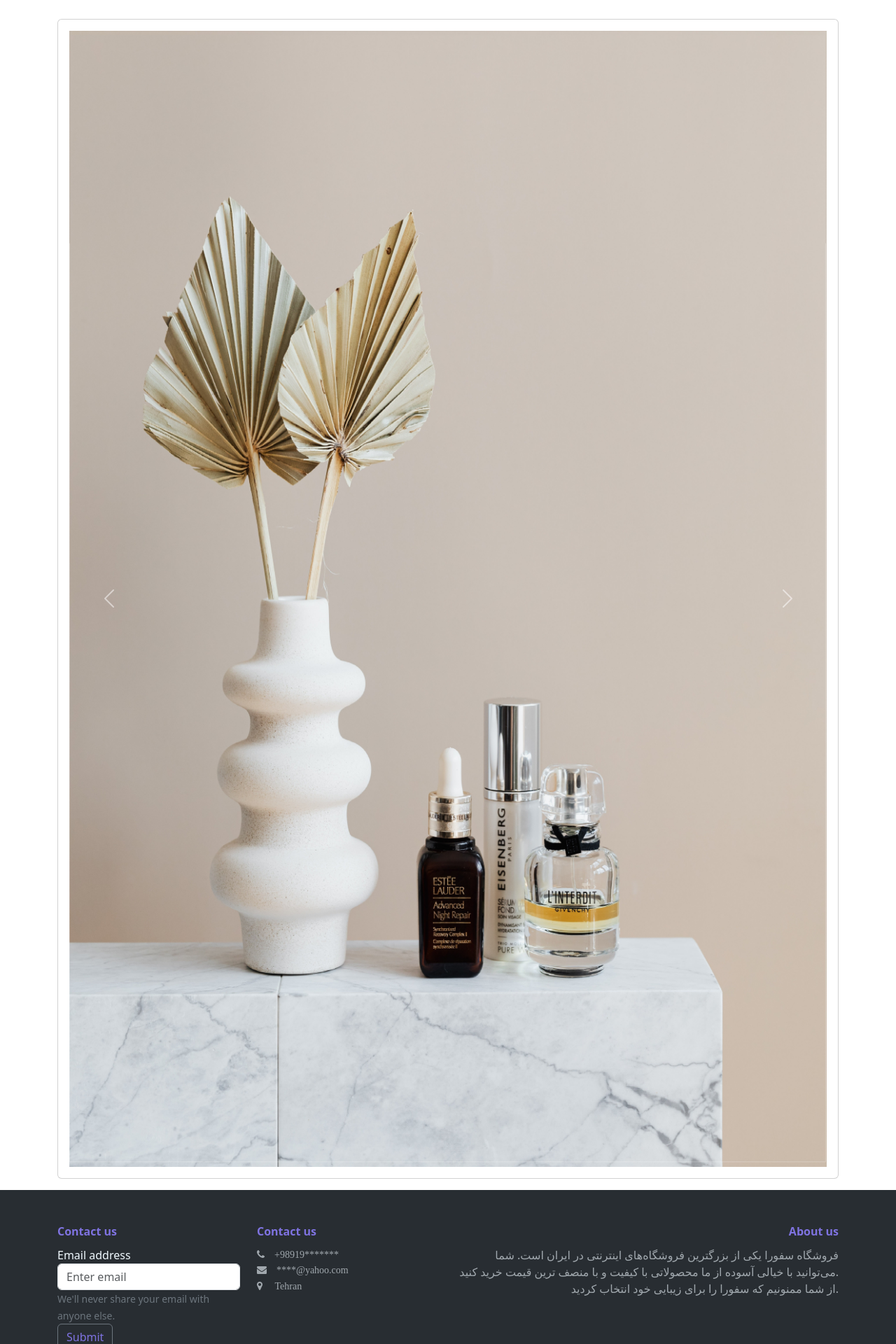
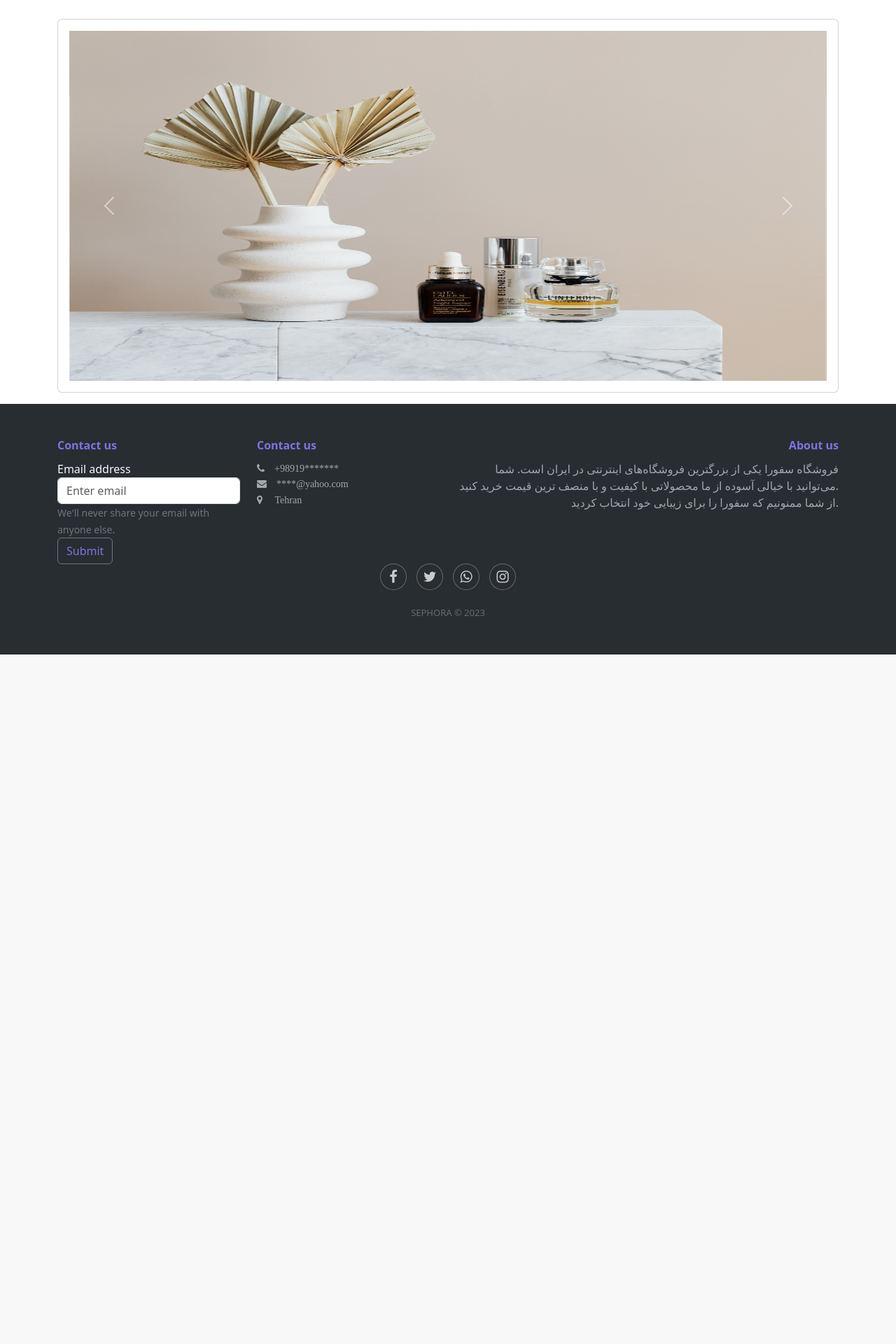
Before and after one commit to sahelhoseini/Django-Test, a Django app: page / in a window 1280 px wide. Shown: the part 1083-3003 px from the top of the page at 70% size. After the commit the page ends 2018 px from the top, so only its background shows below. Run offline with Django 4.2, Linux system fonts and the light colour scheme; some libraries are stand-ins or nearby versions.

Commit message:
Update style.css

```diff
--- a/sephora/static/style.css
+++ b/sephora/static/style.css
@@ -212,5 +212,5 @@
 
 
 .img-carousel{
-    height: 200px;
+    height: 500px !important;
 }
```
